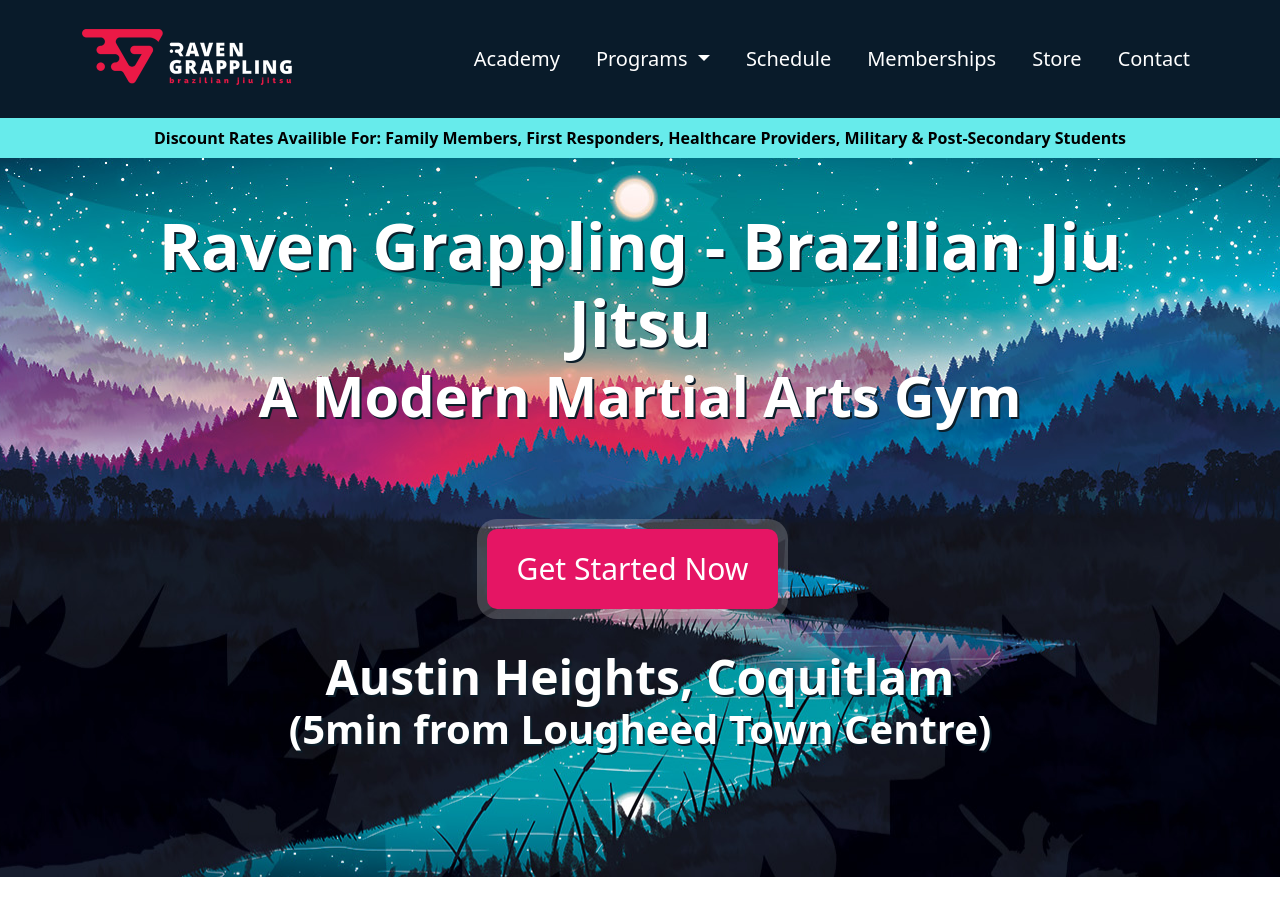
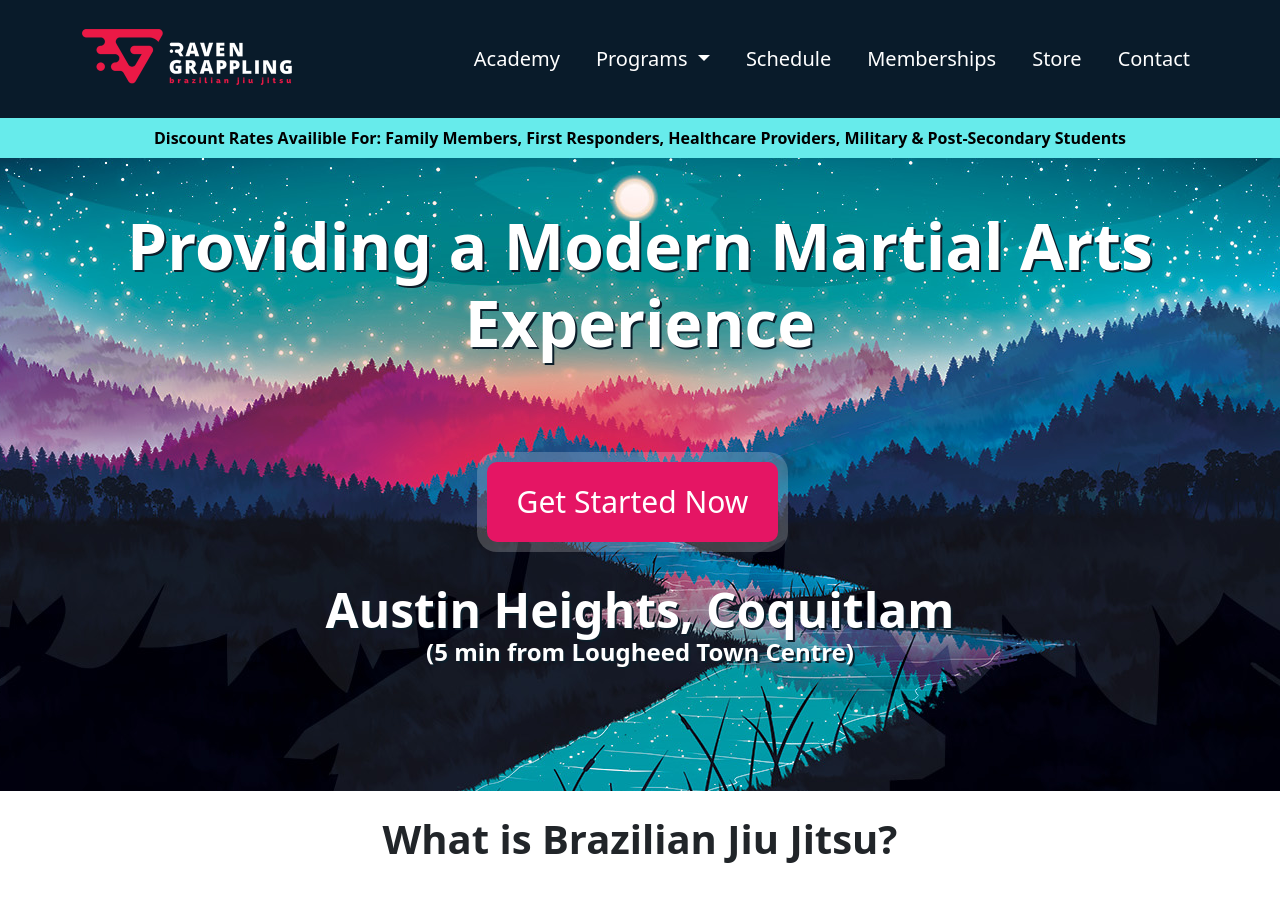
Before and after one commit to RavenGrappling/RavenGrappling.github.io, a Jekyll site: the page built from index.md, in a window 1280 px wide and 900 px high. Built offline with Jekyll 4.4.1, drawn with Linux system fonts in a browser that asks for light colours.

Commit message:
Update index.md

```diff
--- a/index.md
+++ b/index.md
@@ -6,15 +6,14 @@
 <div class="container-fluid rg-landing-raven">
   <div class="container">
     <div class="rg-welcome">
-      <h1 class="display-3 fw-bold">Raven Grappling - Brazilian Jiu Jitsu</h1>
-      <h1 class="display-4 fw-bold">A Modern Martial Arts Gym</h1>
+      <h1 class="display-3 fw-bold">Providing a Modern Martial Arts Experience</h1>
   </div>
     <a href="/memberships" class="rg-button">Get Started Now</a>
   </div>
   <div class="container py-5 px-4 p-lg-4">
     <div class="rg-welcome">
       <h1 class="display-5 fw-bold"> Austin Heights, Coquitlam</h1>
-      <h1 class="display-7 fw-bold">(5min from Lougheed Town Centre)</h1>
+      <h1 class="fs-4 fw-bold">(5 min from Lougheed Town Centre)</h1>
     </div>
   </div>
 </div>
```
